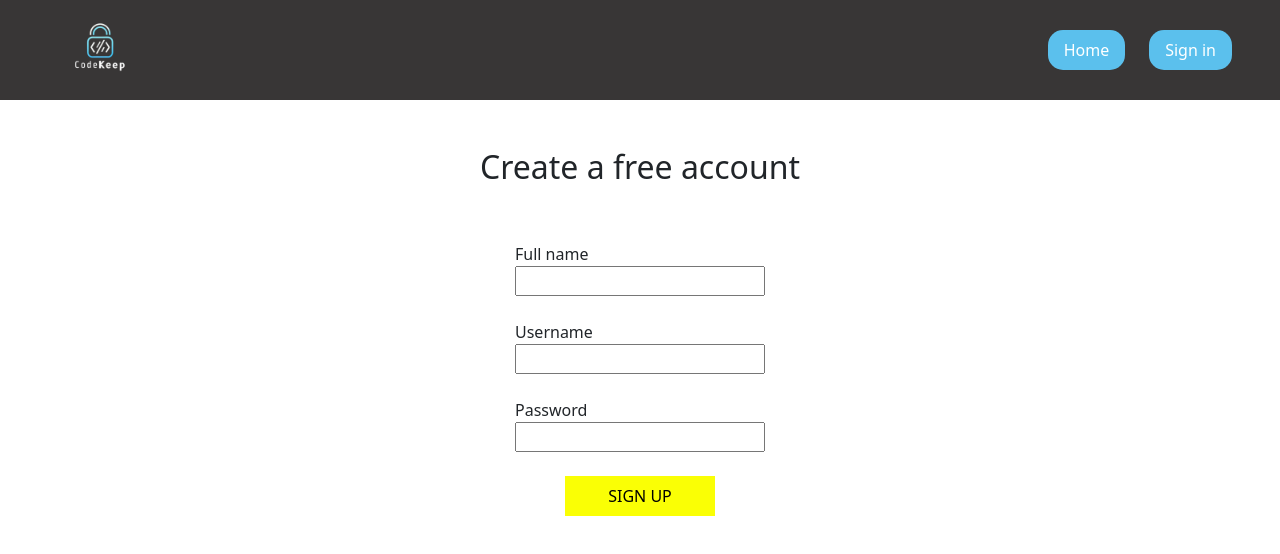
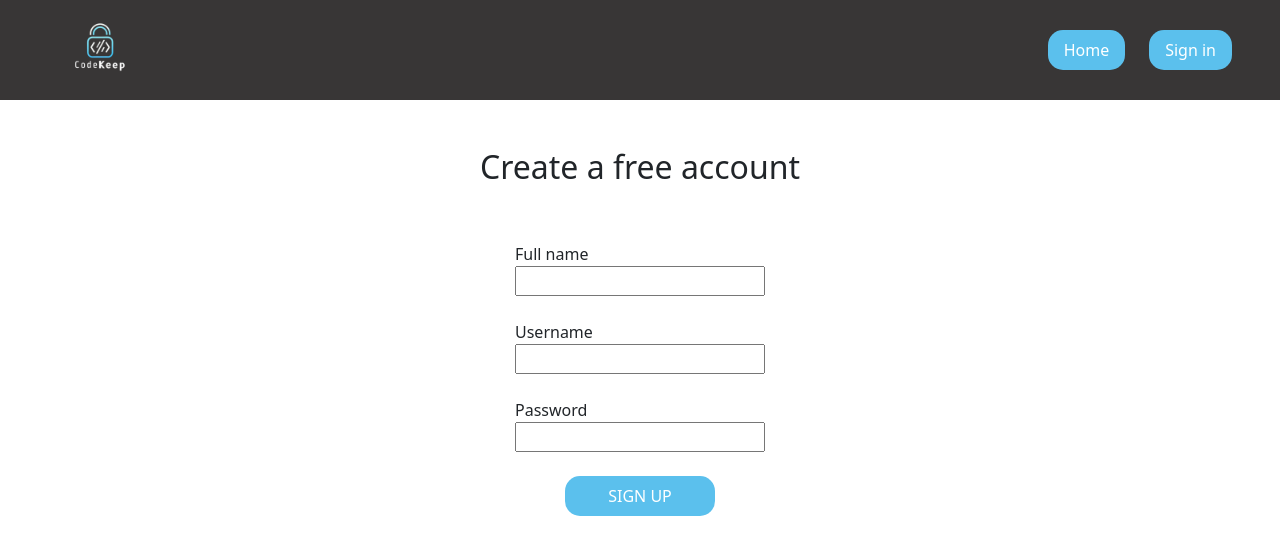
Before and after one commit to GeorgiosDrivas/codekeep, an Angular app: page /sign-up in a window 1280 px wide. Shown: the top 554 px of the page. Built offline with nearby package versions, Linux system fonts and the light colour scheme.

Commit message:
UI changes

```diff
--- a/src/app/dashboard/dashboard.component.css
+++ b/src/app/dashboard/dashboard.component.css
@@ -1,10 +1,8 @@
 .snippets-wrap {
-  border-top: 1px solid #000;
   cursor: pointer;
 }
 
 .sidebar-wrap {
-  border-right: 1px solid #000;
   height: 100%;
 }
 
@@ -47,7 +45,7 @@ label {
 }
 
 .snippet-search-wrap {
-  overflow-y: scroll;
+  overflow-y: auto;
 }
 
 .snippet-details {
--- a/src/app/signup/signup.component.css
+++ b/src/app/signup/signup.component.css
@@ -7,8 +7,10 @@ input {
 }
 
 .form-submit-button {
-  background-color: #faff05;
+  background-color: #5bc0ed;
   border: none;
+  border-radius: 15px;
+  color: #fff;
   width: 150px;
   height: 40px;
   text-transform: uppercase;
```
